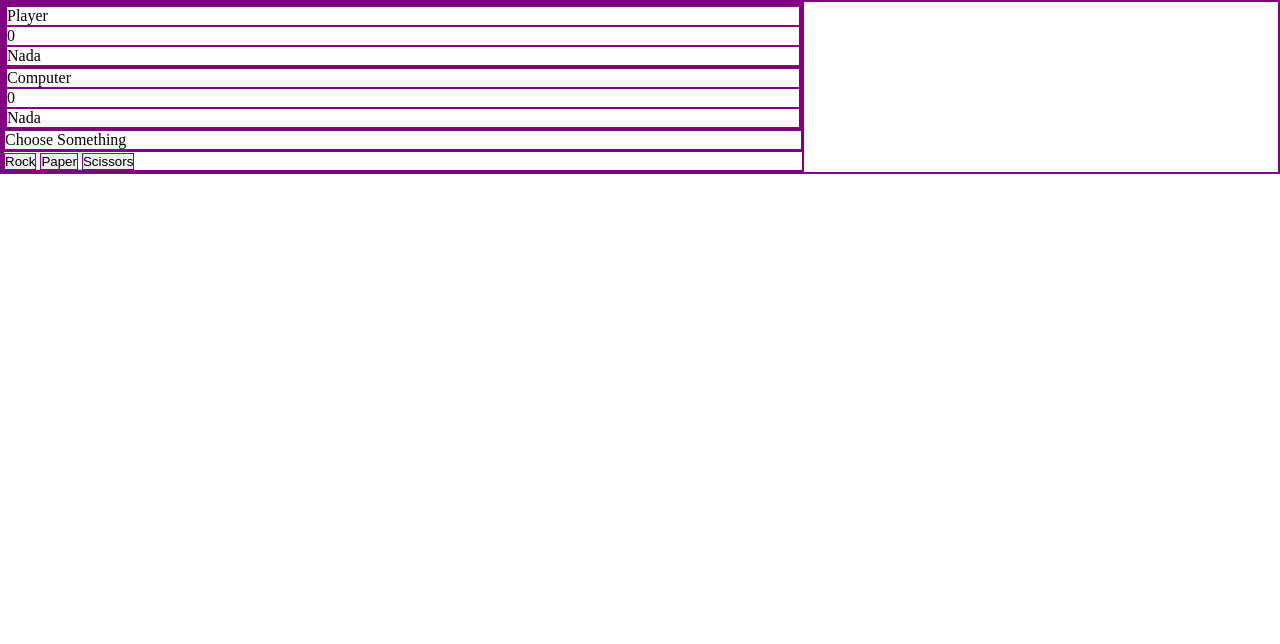
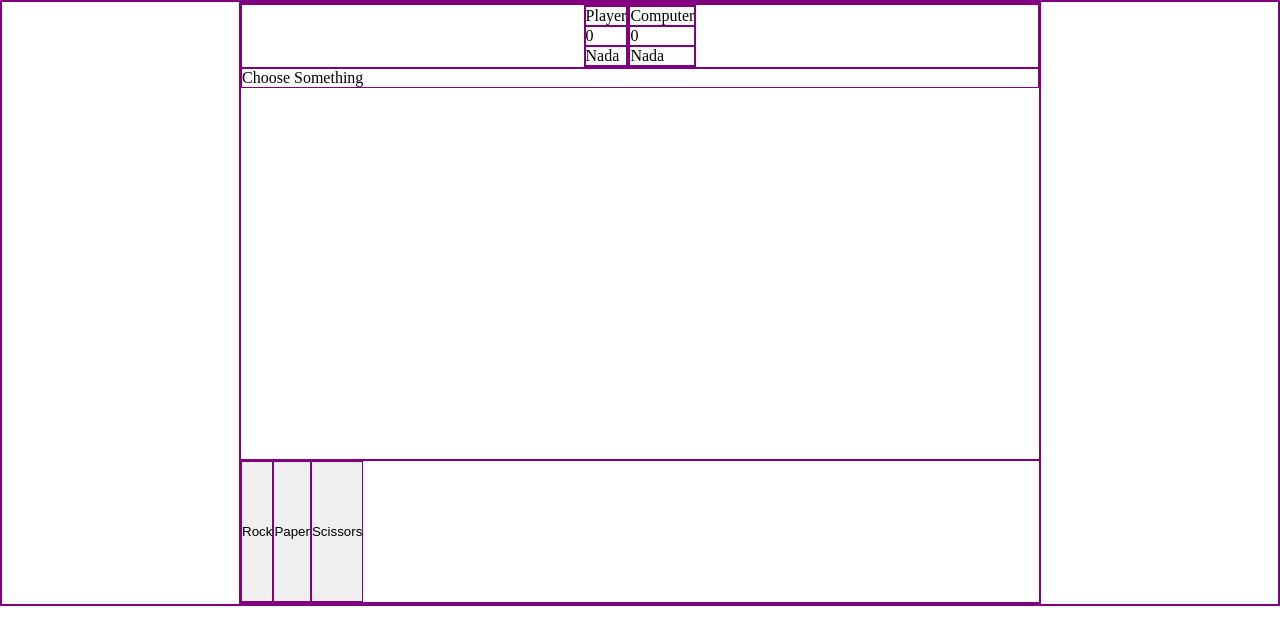
Before and after one commit to Vali644/rock-paper-scissors, a plain HTML site: page index.html in a window 1280 px wide. Drawn offline with Linux system fonts and the light colour scheme.

Commit message:
Implement basic flexbox structure

```diff
--- a/script.js
+++ b/script.js
@@ -79,9 +79,9 @@ function play (playerSelection, computerSelection) {
     document.querySelector("#player-score").innerText = playerScore;
     document.querySelector("#computer-score").innerText = computerScore;
     if (playerScore == 5) {
-        document.getElementById("result").innerText = "You won the match!! 😀";
+        document.getElementById("result").innerText = "You won the game!! 😀";
     } else if (computerScore == 5) {
-        document.getElementById("result").innerText = "You lost the match!! ☹️";
+        document.getElementById("result").innerText = "The computer won the game!! ☹️";
     }
 }
 
--- a/style.css
+++ b/style.css
@@ -4,8 +4,30 @@
     border: solid 1px purple;
 }
 
+body {
+    display: flex;
+    justify-content: center;
+}
+
 #container {
     display: flex;
     flex-direction: column;
     width: 800px;
+    height: 600px
 }
+
+#top {
+    display: flex;
+    flex-direction: column;
+    flex-grow: 3;
+}
+
+#score-container {
+    display: flex;
+    justify-content: center;
+}
+
+#bottom {
+    display: flex;
+    flex-grow: 1;
+}
```
